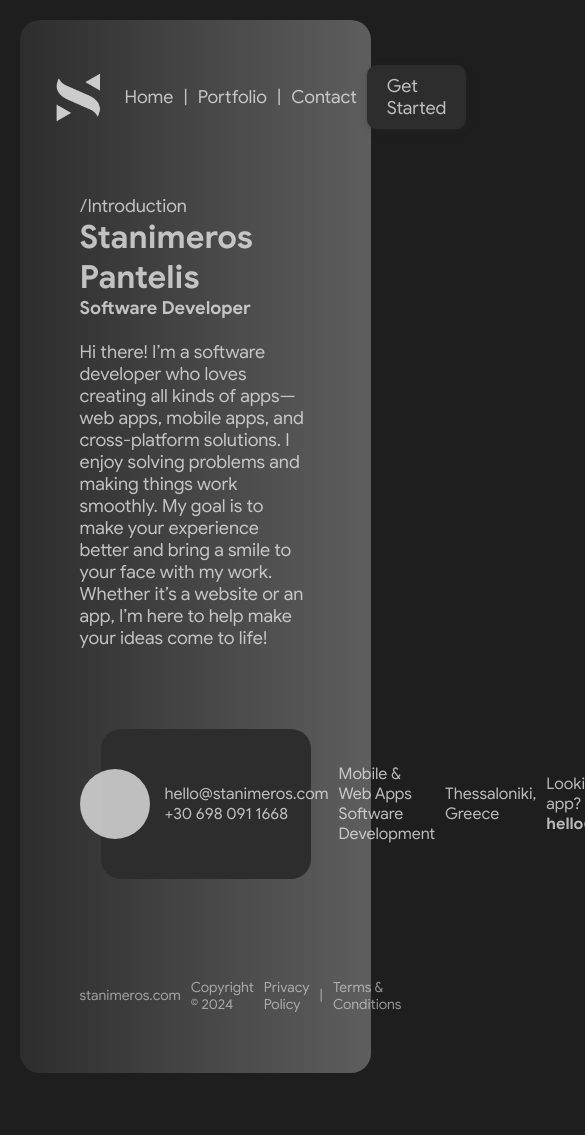
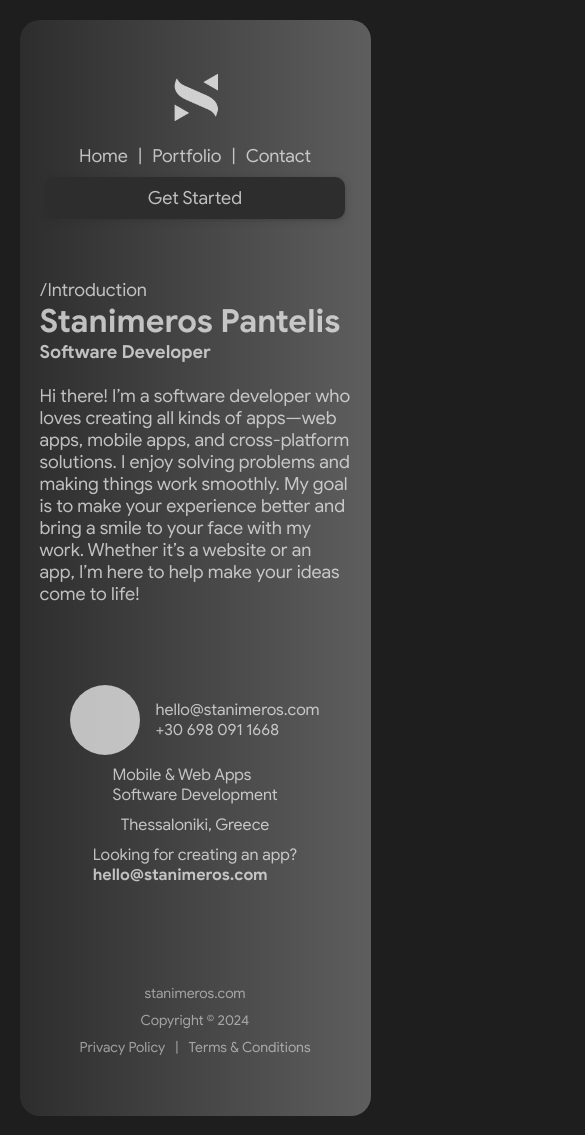
Before and after one commit to stanimeros/my-landing-page, a React (Vite) app: page / in a window 390 px wide. Shown: the top 1135 px of the page, 585 px wide, since content can reach past the window. Before the commit the page ends 1092 px from the top, so only its background shows below. Built offline with nearby package versions, Linux system fonts and the light colour scheme.

Commit message:
mobile ui

```diff
--- a/src/pages/Contact.jsx
+++ b/src/pages/Contact.jsx
@@ -58,7 +58,7 @@ function Contact({GlobalState}) {
         form.reset();
 
         Toastify({
-          text: Translator({code:language, value:"Success"}).props.children,
+          text: Translator({code:language, value: data.message}).props.children,
           duration: 3000,
           className: "toast success",
           gravity: "bottom",
@@ -108,8 +108,9 @@ function Contact({GlobalState}) {
                 name='service'
                 className='input dropdown'
                 placeholder='Select Dropdown'
+                defaultValue=''
               >
-                <option value='' disabled selected>Select Dropdown</option>
+                <option value='' disabled>Select Dropdown</option>
                 <option value='cross-platform-app'>Cross Platform App</option>
                 <option value='mobile-app'>Mobile App</option>
                 <option value='ios-app'>iOS App</option>
@@ -132,10 +133,10 @@ function Contact({GlobalState}) {
               <div>!</div>
             </div>
           </div>
-          <div class="row checkbox-wrapper-65">
-            <label for="terms">
+          <div className="row checkbox-wrapper-65">
+            <label htmlFor="terms">
               <input id="terms" type="checkbox"></input>
-              <span class="cbx">
+              <span className="cbx">
                 <svg width="12px" height="11px" viewBox="0 0 12 11">
                   <polyline points="1 6.29411765 4.5 10 11 1"></polyline>
                 </svg>
--- a/src/styles/main.less
+++ b/src/styles/main.less
@@ -280,8 +280,15 @@ img{
 
 .row{
   display: flex;
+  flex-wrap: wrap;
+  align-items: center;
   gap: 10px;
-  align-items: center;
+}
+
+.mobile-column{
+  @media screen and (max-width:768px){
+    flex-direction: column;
+  }
 }
 
 .grid{
@@ -289,6 +296,13 @@ img{
   display: grid;
   gap: 40px;
   grid-template-columns: repeat(4, 1fr);
+
+  @media screen and (max-width:768px){
+    gap: 20px;
+    margin: 20px 0 20px 0;
+    grid-template-columns: repeat(2, 1fr);
+  }
+
   .grid-item{
     width: 100%;
     border-radius: 20px;
@@ -320,6 +334,15 @@ header{
       list-style-type: none;
     }
   }
+
+  .button{
+    @media screen and (max-width:768px){
+      width: 100%;
+      margin: 0 auto;
+      max-width: 300px;
+      box-sizing: border-box;
+    }
+  }
 }
 
 /* FOOTER
@@ -327,6 +350,9 @@ header{
 
 footer{
   padding: 40px;
+  @media screen and (max-width:768px){
+    padding: 40px 0 40px 0;
+  }
 
   ul {
     gap: 10px;
@@ -338,7 +364,7 @@ footer{
 
   .info-bar{
     z-index: 0;
-    height: 150px;
+    min-height: 150px;
     font-size: @--fs-16px;
     justify-content: space-around;
     position: relative;
@@ -362,6 +388,10 @@ footer{
       border-radius: 20px;
       width: 210px;
       height: 100%;
+
+      @media screen and (max-width:768px){
+        visibility: hidden;
+      }
     }
   }
 
@@ -376,10 +406,16 @@ footer{
 /* MAIN CONTENT
 ==========================================================*/
 main{
+  padding: 40px;
   min-height: 35svh;
-  padding: 40px;
+
+  @media screen and (max-width:768px){
+    padding: 40px 0 40px 0;
+  }
+
   .row{
-    padding: 20px 0 20px 0;
+    gap: 20px;
+    padding-bottom: 20px;
   }
 }
 
@@ -392,5 +428,11 @@ main{
   }
   button{
     padding: 10px 30px;
+    @media screen and (max-width:768px){
+      width: 100%;
+      margin: 0 auto;
+      max-width: 300px;
+      box-sizing: border-box;
+    }
   }
 }
--- a/src/widgets/Footer.jsx
+++ b/src/widgets/Footer.jsx
@@ -9,7 +9,7 @@ function Footer({GlobalState}) {
 
   return (
     <footer>
-      <div className='info-bar row'>
+      <div className='info-bar row mobile-column'>
         <div className='row'>
           <div className='circle-image'></div>
           <div>
@@ -38,7 +38,7 @@ function Footer({GlobalState}) {
         </div>
         <div className='box'></div>
       </div>
-      <div className='copyright-bar row'>
+      <div className='copyright-bar row mobile-column'>
         <div>
           <Link className='link' to="/">
             <Translator code={language} value="stanimeros.com"/>
--- a/src/widgets/Header.jsx
+++ b/src/widgets/Header.jsx
@@ -29,7 +29,7 @@ function Header({GlobalState}) {
   }, [language]);
 
   return (
-    <header className='row'>
+    <header className='row mobile-column'>
       <img
 				src={`/logos/logo-white.png`}
 				width={75}
```
